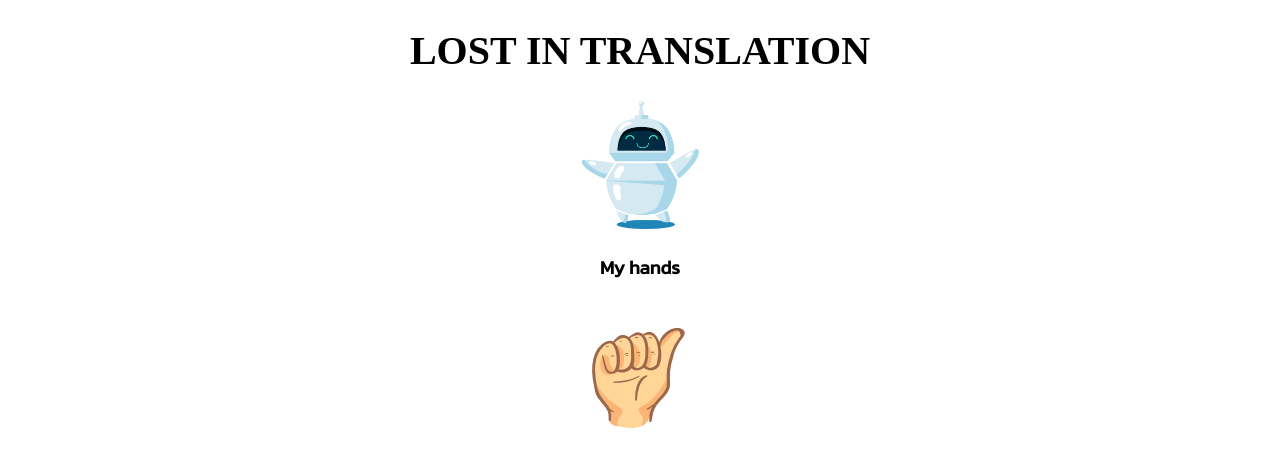
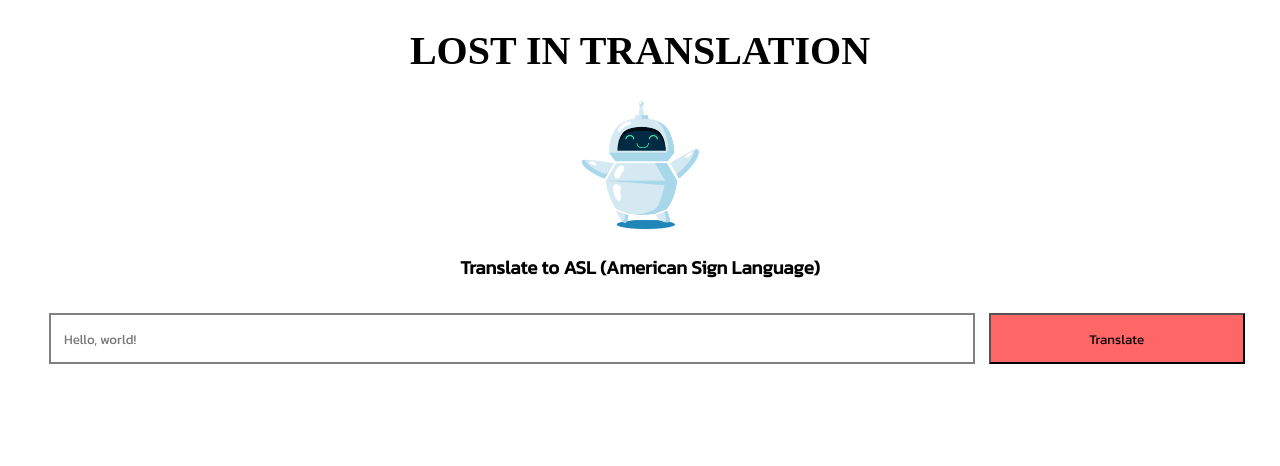
Before and after one commit to ctrl-alt-fenna/assignment-2, a React (Create React App) app: page /translate in a window 1280 px wide. Shown: the top 466 px of the page. Built offline with nearby package versions, Linux system fonts and the light colour scheme; a web font is replaced by a local one.

Commit message:
ADD: Translate api base, update form

```diff
--- /dev/null
+++ b/src/api/translate.js
@@ -0,0 +1,22 @@
+import { createHeaders } from "."
+const apiURL = process.env.REACT_APP_API_URL
+
+export const translationText = async (translationText) =>{
+ try {
+    const response = await fetch(apiURL, {
+        method: 'POST',
+        headers: createHeaders(),
+        body: JSON.stringify({
+            translations: translationText
+        })
+    })
+    if (!response.ok)
+        throw new Error("Could not submit translation text " + translationText)
+    const data = await response.json()
+    return [null, data]
+ }
+ catch (error)
+ {
+    return [error.message, null]
+ }
+}
--- a/src/components/Translation/TranslationForms.jsx
+++ b/src/components/Translation/TranslationForms.jsx
@@ -1,13 +1,63 @@
 import handSigns from "../../img/imageMap"
-// import a from "../../img/a.png"
-import React from "react"
+import React, {useEffect, useState} from 'react'
+import { storageRead, storageSave } from '../../utils/storage'
+import { STORAGE_KEY_USER } from '../../const/storageKeys'
+import { translationText } from '../../api/translate'
+import {useForm} from 'react-hook-form'
+// Hand images
+const translationConfig = {
+    minLength: 1
+}
+// eslint-disable-next-line
+const {hand_a, hand_b, hand_c, hand_d, hand_e, hand_f, hand_g, hand_h, hand_i, hand_j, hand_k, hand_l, hand_m,hand_n, hand_o, hand_p, hand_q, hand_r, hand_s, hand_t, hand_u, hand_v, hand_w, hand_x ,hand_y ,hand_z} = handSigns
 function TranslationForm()
 {
-    const {hand_a, hand_b, hand_c, hand_d} = handSigns
+    const { register, handleSubmit, formState: { errors }} = useForm()
+    // const {user, setUser} = useUser()
+    // Make it possible to display loading/error states
+    const [loading, setLoading] = useState(false)
+    const [apiError, setApiError] = useState(null)
+
+    /*  Function that sends data
+        INPUT: Data object
+        OUTPUT: Sends data to API to retreive login info
+    */
+    const handleonSubmit = async ({translationText}) => {
+        setLoading(true)
+        // Send data to API
+        const [error, translationResponse] = await translationText(translationText)
+        // Set error message only if there is one so page doesn't need to rerender unnecessarily
+        if (error !== null)
+            setApiError(error)
+        if (translationResponse !== null){
+            storageSave(STORAGE_KEY_USER, translationResponse)
+            // setUser(translationResponse)
+        }
+        setLoading(false)
+    }
+    /*  Function to deal with errors
+        INPUT: Any errors that came up
+        OUTPUT: <p> element that contains the errormessage
+    */
+    const errorMessage = (() => {
+        if (!errors.translationText)
+            return null
+        if (errors.translation.type === 'number')
+            return <p>Cannot translate numbers!</p>
+        if (errors.username.type === 'minLength')
+            return <p>Translation must be of at least 1 character!</p>
+    })()
     return (
         <>
-            <h3>My hands</h3>
-            <img src={hand_a} alt="Cool hand"></img>
+            <h3>Translate to ASL (American Sign Language)</h3>
+            <form onSubmit={handleSubmit(handleonSubmit)}>
+            <input type="text" placeholder="Hello, world!" {...register("translationText", translationConfig)}/>
+            <button id="submit-btn" type="submit" disabled={loading}>Translate</button>
+            {/* <img src={hand_a} alt="Cool hand"></img> */}
+            { errorMessage }
+            { loading && <p>Translating...</p>}
+            { apiError && <p>{apiError}</p>}
+            </form>
         </>
     )
 }
--- a/src/context/UserContext.jsx
+++ b/src/context/UserContext.jsx
@@ -1,7 +1,6 @@
 import { createContext, useContext, useState } from "react";
 
 import React from "react";
-import { storageRead } from "../utils/storage";
 
 const UserContext = createContext()
 
```
Also changed, not shown: src/components/Translation/TranslationImage.jsx (added).
